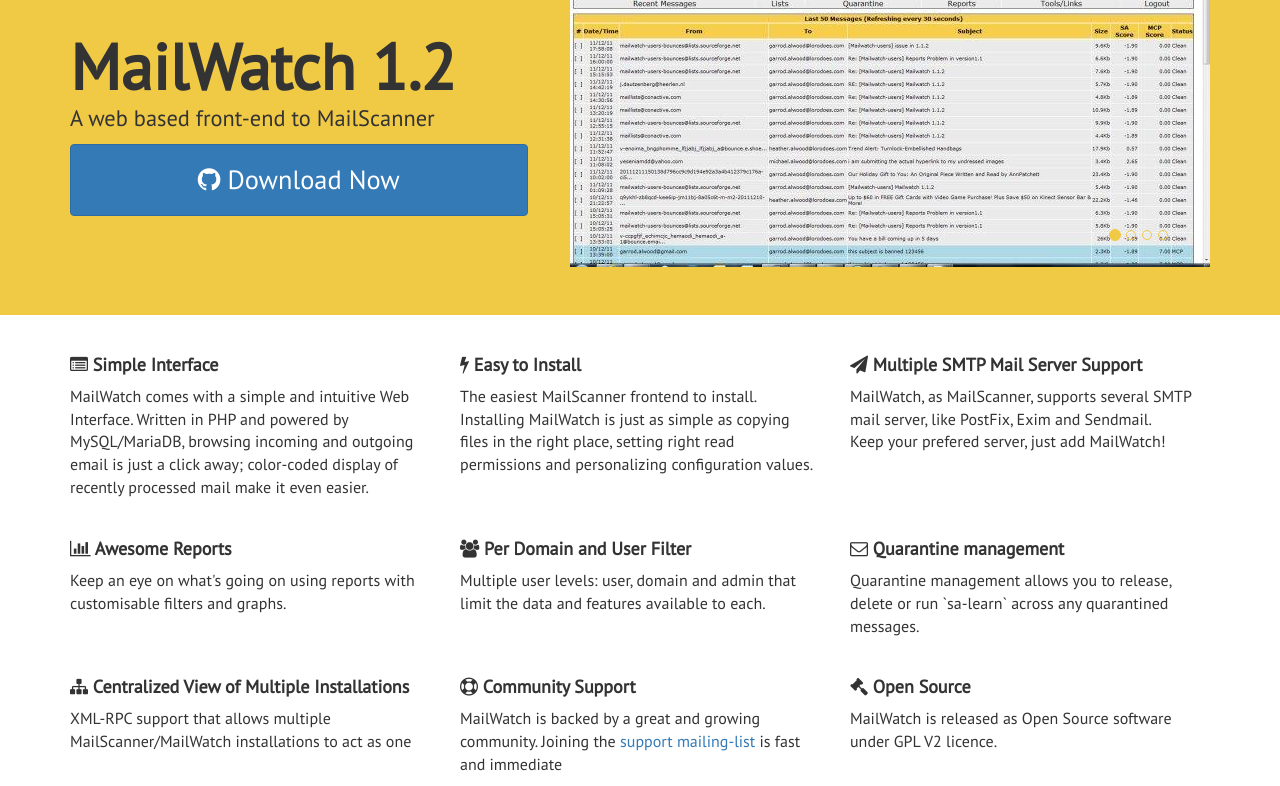
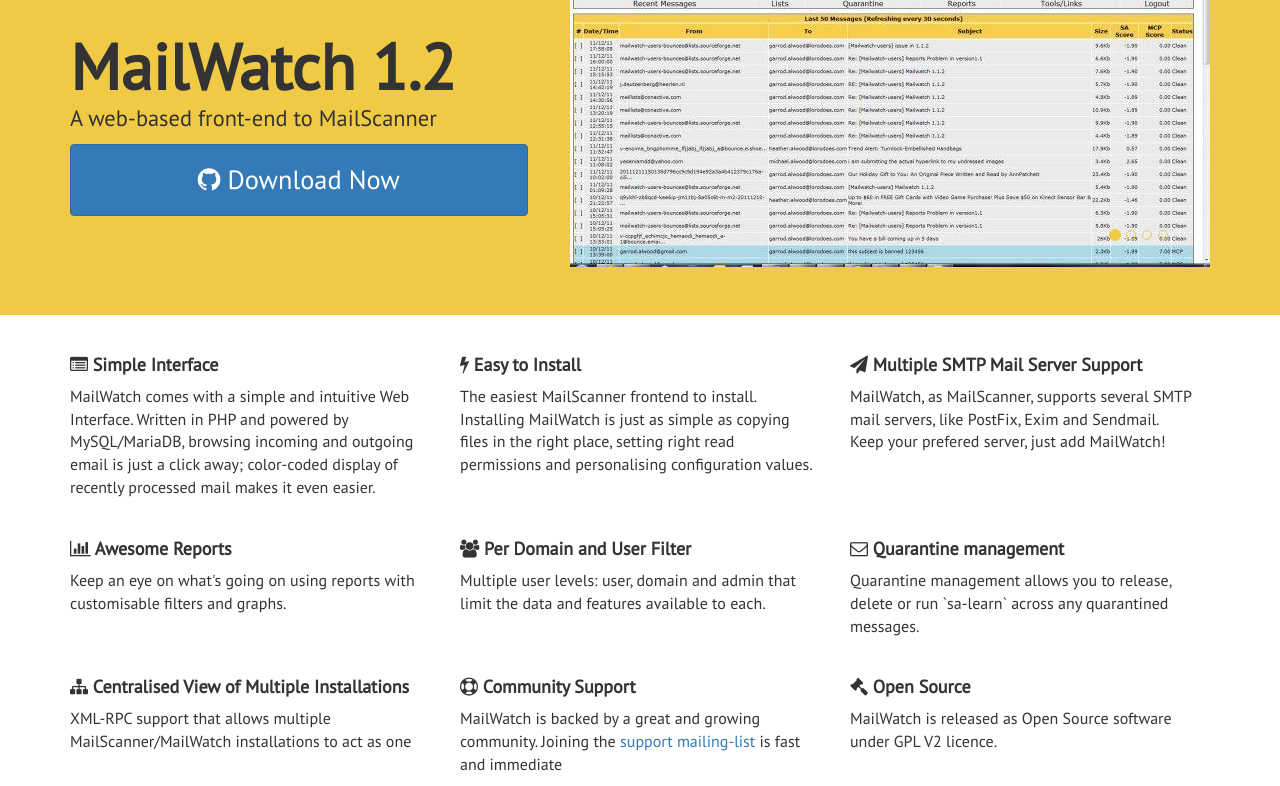
Before and after one commit to mailwatch/mailwatch.github.io, a Jekyll site: the page built from index.html, in a window 1280 px wide. Shown: the part 222-1008 px from the top of the page. Built offline with Jekyll 4.4.1, drawn with Linux system fonts in a browser that asks for light colours.

```diff
--- a/index.html
+++ b/index.html
@@ -6,7 +6,7 @@ layout: site
         <div class="row">
             <div class="col-md-5">
                 <h3 class="title">MailWatch 1.2</h3>
-                <span class="sub-title">A web based front-end to MailScanner</span>
+                <span class="sub-title">A web-based front-end to MailScanner</span>
                 <div class="download-button">
                     <a class="btn btn-large btn-primary" href="https://github.com/mailwatch/MailWatch/releases"><i
                             class="fa fa-github"></i> Download Now</a>
@@ -42,7 +42,7 @@ layout: site
             <div class="feature-text">
                 MailWatch comes with a simple and intuitive Web Interface.
                 Written in PHP and powered by MySQL/MariaDB, browsing incoming and outgoing email is just a click away;
-                color-coded display of recently processed mail make it even easier.
+                color-coded display of recently processed mail makes it even easier.
             </div>
         </div>
 
@@ -52,7 +52,7 @@ layout: site
             <div class="feature-text">
                 The easiest MailScanner frontend to install.<br>
                 Installing MailWatch is just as simple as copying files in the right place, setting right read
-                permissions and personalizing configuration values.
+                permissions and personalising configuration values.
             </div>
         </div>
 
@@ -60,7 +60,7 @@ layout: site
             <h4 class="feature-title"><i class="fa fa-paper-plane"></i> Multiple SMTP Mail Server Support</h4>
 
             <div class="feature-text">
-                MailWatch, as MailScanner, supports several SMTP mail server, like PostFix, Exim and Sendmail.<br>
+                MailWatch, as MailScanner, supports several SMTP mail servers, like PostFix, Exim and Sendmail.<br>
                 Keep your prefered server, just add MailWatch!
             </div>
         </div>
@@ -94,7 +94,7 @@ layout: site
 
     <div class="row">
         <div class="col-md-4 feature-wrap">
-            <h4 class="feature-title"><i class="fa fa-sitemap"></i> Centralized View of Multiple Installations</h4>
+            <h4 class="feature-title"><i class="fa fa-sitemap"></i> Centralised View of Multiple Installations</h4>
 
             <div class="feature-text">
                 XML-RPC support that allows multiple MailScanner/MailWatch installations to act as one
```
Also changed, not shown: _posts/2025-09-30-mailwatch-1-2-24-released.md (added, +49 -0 lines).
